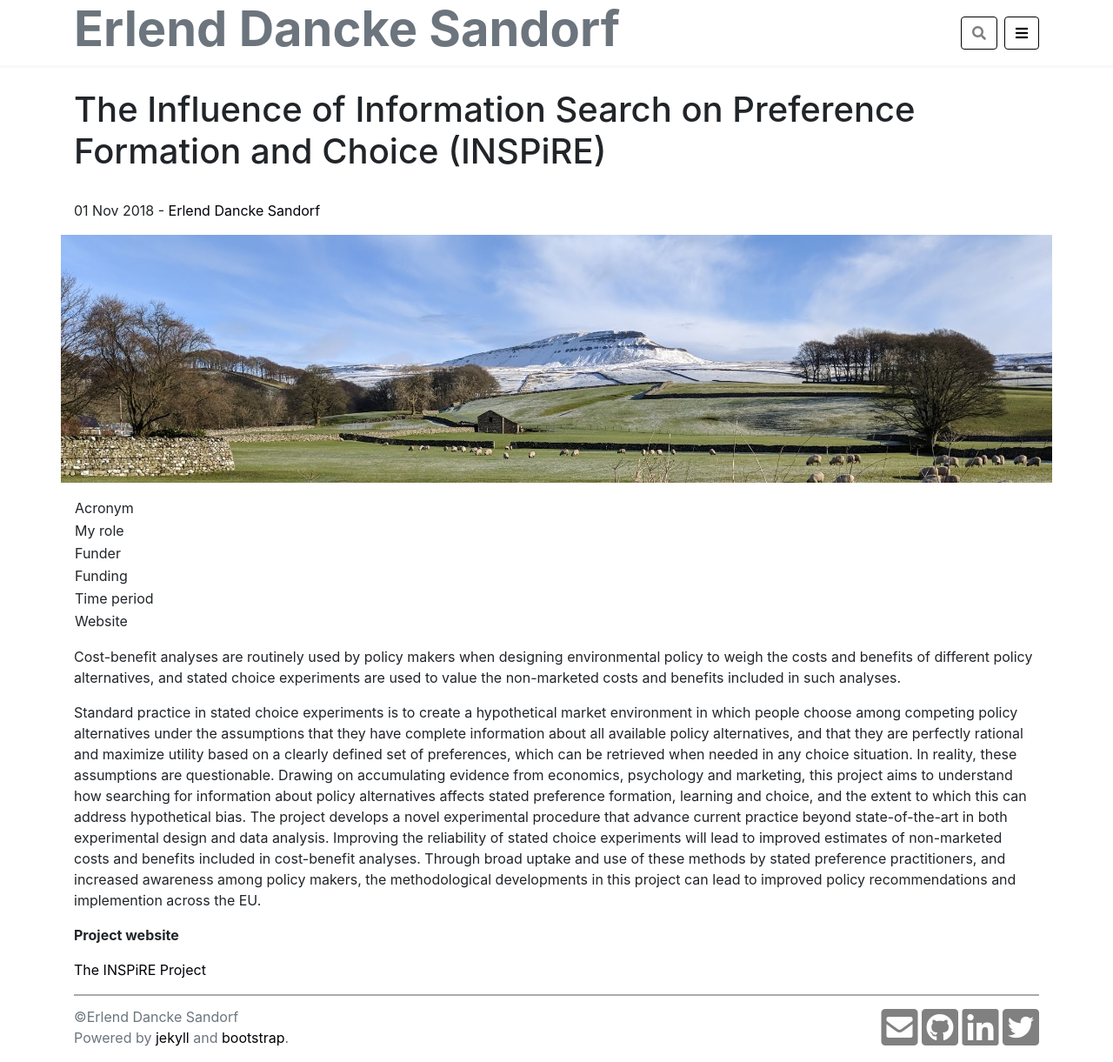
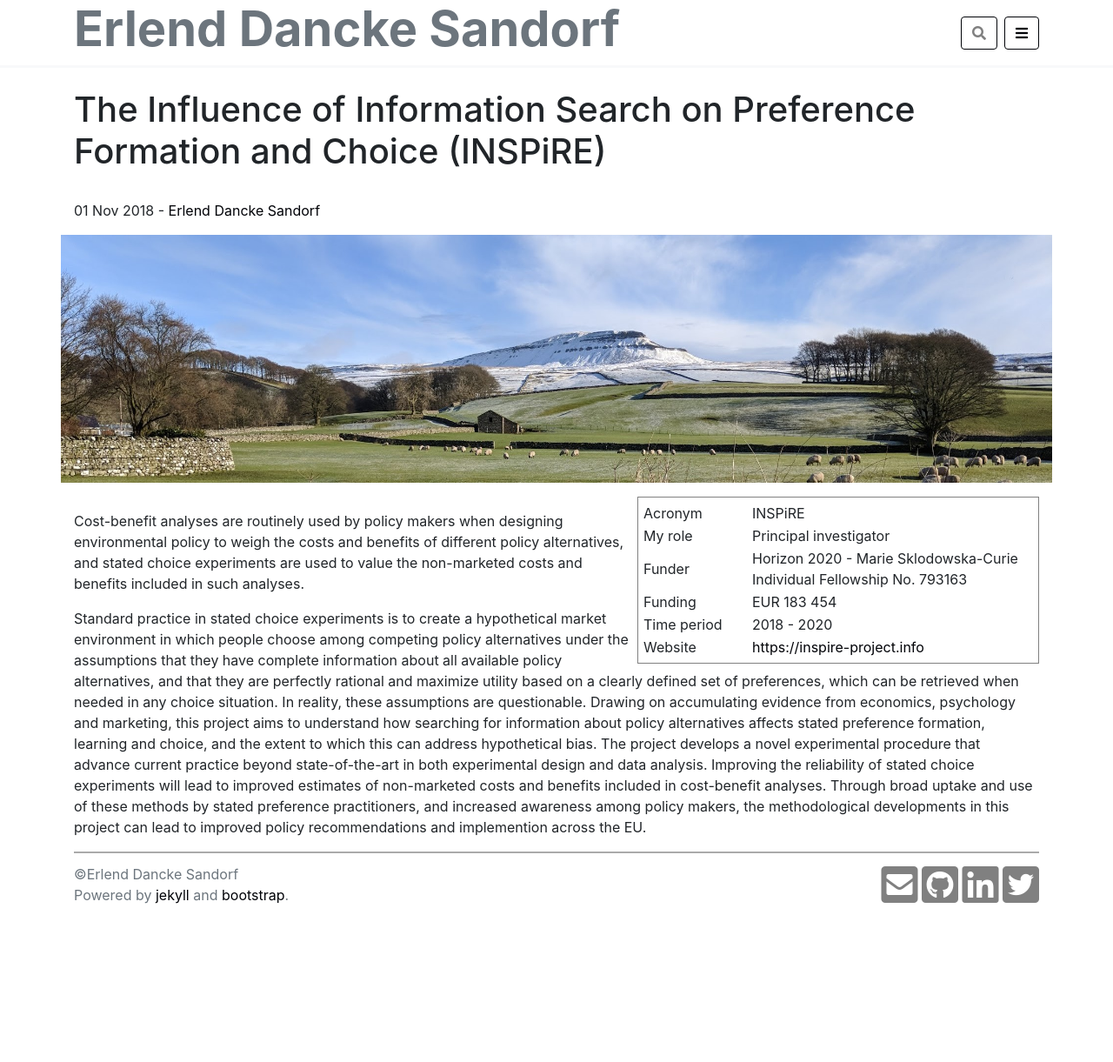
Before and after one commit to edsandorf/old-edsandorf-website, a Jekyll site: the page built from _projects/2018-11-01-inspire.md, in a window 1280 px wide and 1221 px high. Shown: the whole window at 87% size. Built offline with Jekyll 4.4.1, drawn with Linux system fonts in a browser that asks for light colours.

Commit message:
Added about project table

```diff
--- a/_projects/2018-11-01-inspire.md
+++ b/_projects/2018-11-01-inspire.md
@@ -4,12 +4,14 @@ author: Erlend
 category: projects
 tags: preferences information search stated preference revealed preference inspire
 image: inspire-project-landscape.jpg
+acronym: INSPiRE
+funder: Horizon 2020 - Marie Sklodowska-Curie Individual Fellowship No. 793163
+funding: EUR 183 454
+period: 2018 - 2020
+role: Principal investigator
+website: https://inspire-project.info
 ---
 
 Cost-benefit analyses are routinely used by policy makers when designing environmental policy to weigh the costs and benefits of different policy alternatives, and stated choice experiments are used to value the non-marketed costs and benefits included in such analyses.
 
 Standard practice in stated choice experiments is to create a hypothetical market environment in which people choose among competing policy alternatives under the assumptions that they have complete information about all available policy alternatives, and that they are perfectly rational and maximize utility based on a clearly defined set of preferences, which can be retrieved when needed in any choice situation. In reality, these assumptions are questionable. Drawing on accumulating evidence from economics, psychology and marketing, this project aims to understand how searching for information about policy alternatives affects stated preference formation, learning and choice, and the extent to which this can address hypothetical bias. The project develops a novel experimental procedure that advance current practice beyond state-of-the-art in both experimental design and data analysis. Improving the reliability of stated choice experiments will lead to improved estimates of non-marketed costs and benefits included in cost-benefit analyses. Through broad uptake and use of these methods by stated preference practitioners, and increased awareness among policy makers, the methodological developments in this project can lead to improved policy recommendations and implemention across the EU.
-
-**Project website**
-
-[The INSPiRE Project](https://inspire-project.info)
--- a/_sass/main.scss
+++ b/_sass/main.scss
@@ -13,9 +13,27 @@
 .min-height-250 {
   min-height: 250px !important;
 }
+
+/* INFORMATION TABLE */
+.project-info {
+  float: right;
+  border: 1px solid var(--color-link-hover);
+  padding: 5px;
+}
+
+.project-info table {
+  width: 450px;
+}
+
+.project-info tr {
+
+}
+
+.project-info tr td:first-child {
+  width: 125px;
+}
+
 /* CAROUSEL POSITIONS */
-
-
 .carousel-position-left {
   top: 10px;
   bottom: auto;
```
Also changed, not shown: _projects/2018-08-13-sustainable-aquaculture.md (+6 -0 lines).
